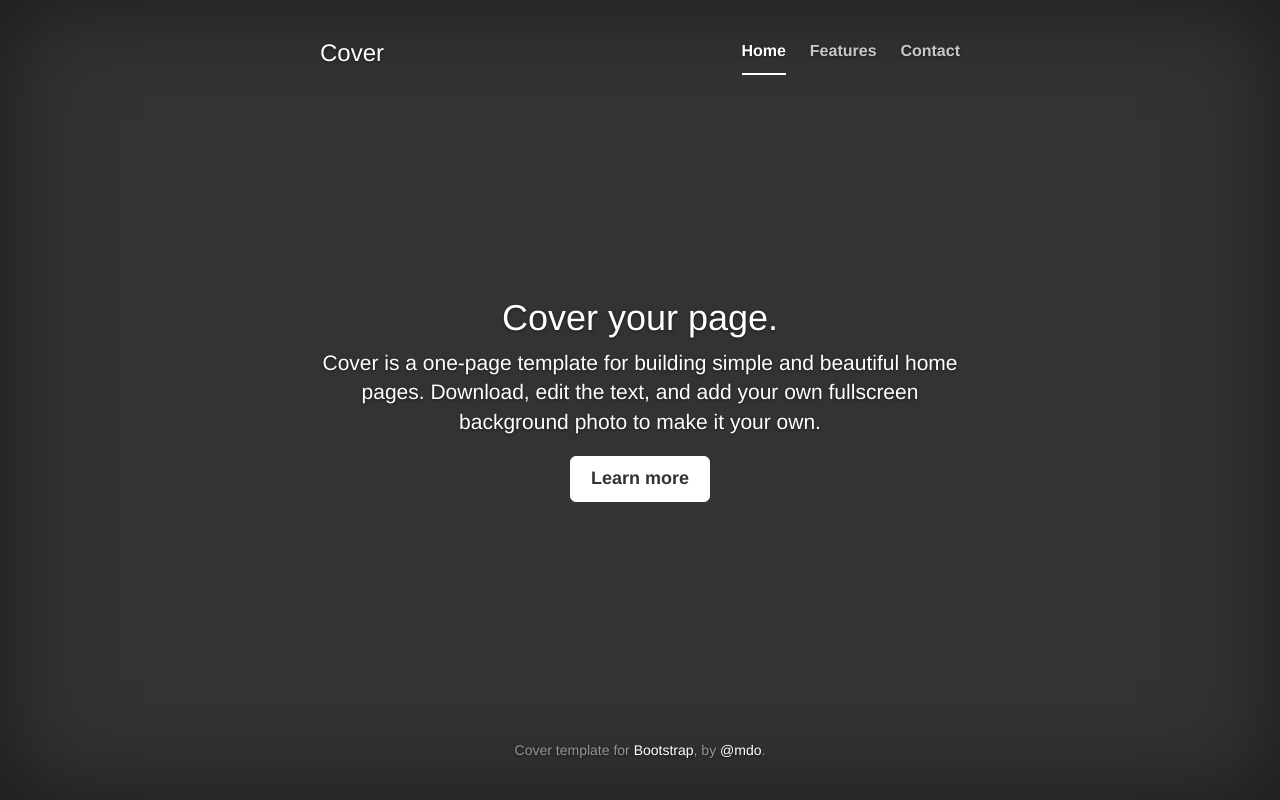
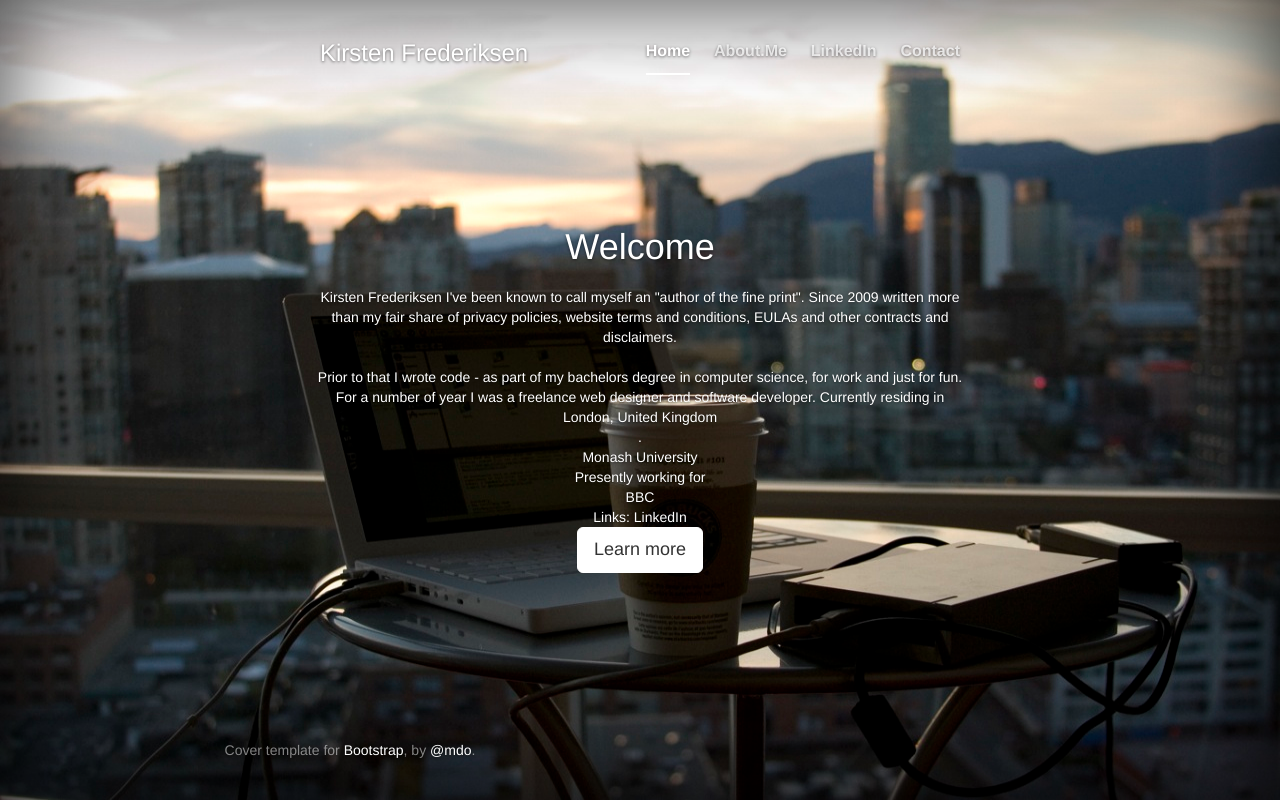
Before and after one commit to kwinky/kwinky.github.io, a plain HTML site: page index.html in a window 1280 px wide. Drawn offline with nearby package versions, Linux system fonts and the light colour scheme; a script that the page names is missing; files whose address does not match are found by name.

Commit message:
basics working

```diff
--- a/cover.css
+++ b/css/cover.css
@@ -41,8 +41,11 @@ body {
   width: 100%;
   height: 100%; /* For at least Firefox */
   min-height: 100%;
-  -webkit-box-shadow: inset 0 0 100px rgba(0,0,0,.5);
-          box-shadow: inset 0 0 100px rgba(0,0,0,.5);
+  background: url("../images/background.jpg");
+   background-size: 100% 100%;
+   background-repeat: no-repeat;
+  -webkit-box-shadow: inset 0 0 100px rgba(0,0,0,.8);
+          box-shadow: inset 0 0 100px rgba(0,0,0,.8);
 }
 .site-wrapper-inner {
   display: table-cell;
--- a/index.html
+++ b/index.html
@@ -13,7 +13,7 @@
     <link href="css/bootstrap.min.css" rel="stylesheet">
 
     <!-- Custom styles for this template -->
-    <link href="cover.css" rel="stylesheet">
+    <link href="css/cover.css" rel="stylesheet">
 
 
     <!-- HTML5 shim and Respond.js for IE8 support of HTML5 elements and media queries -->
@@ -33,18 +33,59 @@
 
           <div class="masthead clearfix">
             <div class="inner">
-              <h3 class="masthead-brand">Cover</h3>
+              <h3 class="masthead-brand">Kirsten Frederiksen</h3>
               <ul class="nav masthead-nav">
                 <li class="active"><a href="#">Home</a></li>
-                <li><a href="#">Features</a></li>
-                <li><a href="#">Contact</a></li>
+
+                <li><a href="http://about.me/kirsten.frederiksen">About.Me</a></li>
+                <li><a href="http://uk.linkedin.com/in/kirstenfrederiksen">LinkedIn</a></li>
+                <li><a href="/contact/">Contact</a></li>
               </ul>
             </div>
           </div>
 
           <div class="inner cover">
-            <h1 class="cover-heading">Cover your page.</h1>
-            <p class="lead">Cover is a one-page template for building simple and beautiful home pages. Download, edit the text, and add your own fullscreen background photo to make it your own.</p>
+            <h1 class="cover-heading">Welcome</h1>
+            <p class="lead">
+
+
+<div itemscope itemtype="http://schema.org/Person">
+  <span itemprop="name">Kirsten Frederiksen</span>
+<!--  <img src="images/me.jpg" itemprop="image" /> -->
+ <link itemprop="sameAs" href="http://www.kirstenfrederiksen.com"/>
+
+<!-- <span itemprop=”jobTitle”>Data Protection Lawyer</span> -->
+
+<span itemprop=”description”>I've been known to call myself an "author of the fine print". Since 2009 written more than my fair share of privacy policies, website terms and conditions, EULAs and other contracts and disclaimers.
+<br><br>
+Prior to that I wrote code - as part of my bachelors degree in computer science, for work and just for fun. For a number of year I was a freelance web designer and software developer.
+</span>
+
+Currently residing in <div itemprop="address" itemscope itemtype="http://schema.org/PostalAddress">
+    <span itemprop="addressLocality">London</span>,
+    <span itemprop="addressCountry">United Kingdom</span>
+      </div>.
+
+
+    <div itemprop="alumniOf" itemscope
+            itemtype="http://schema.org/CollegeOrUniversity">
+      <span itemprop="name">Monash University</span>
+      <link itemprop="sameAs" href="http://en.wikipedia.org/wiki/Monash_University"/>
+    </div>
+
+  Presently working for <div itemprop="worksFor" itemscope
+            itemtype="http://schema.org/Organisation">
+      <span itemprop="name">BBC</span>
+      <link itemprop="sameAs" href="http://en.wikipedia.org/wiki/BBC"/>
+    </div>
+
+Links:
+ <a href="http://www.kirstenfrederiksen.com/linkedin" itemprop="url">LinkedIn</a>
+
+</div>
+
+</div>
+
             <p class="lead">
               <a href="#" class="btn btn-lg btn-default">Learn more</a>
             </p>
```
Also changed, not shown: images/background.jpg (added), images/me.jpg (added).
